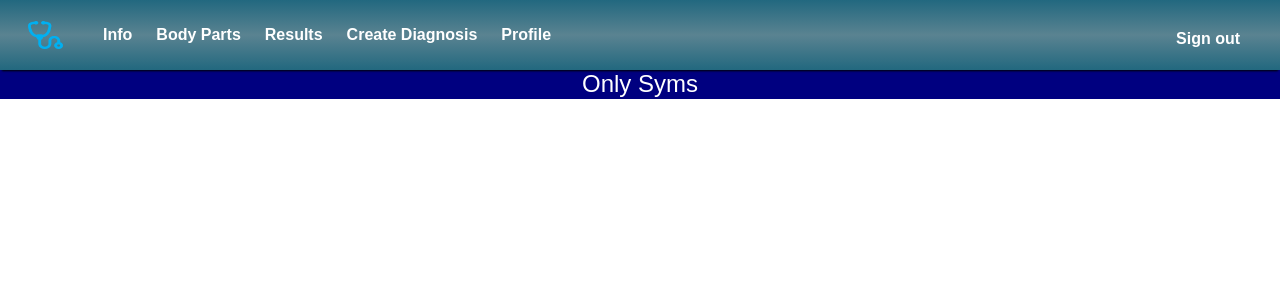
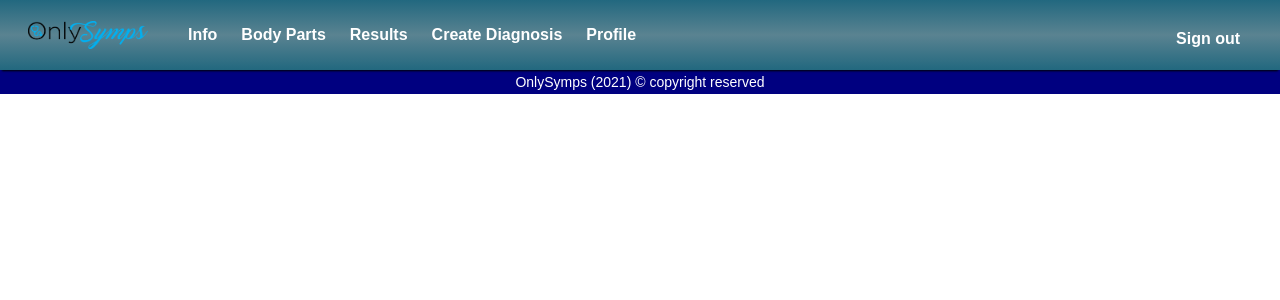
Before and after one commit to brc9087/medapp, a React (Create React App) app in the folder client/: page /profile in a window 1280 px wide. Shown: the top 300 px of the page. Built offline with nearby package versions, Linux system fonts and the light colour scheme; no server answers; the HTML template or start-up script is replaced by a standard one.

Commit message:
change in footer and navbar

```diff
--- a/client/src/components/Footer/index.js
+++ b/client/src/components/Footer/index.js
@@ -10,7 +10,7 @@ const styles = {
 const Footer = () => (
 	<footer style={styles.foot} className="page-footer">
 		<div className="container-fluid text-center">
-			<h4 style={styles.foot}>Only Syms</h4>
+		<small style={styles.foot}>OnlySymps (2021) &copy; copyright reserved</small>
 		</div>
 	</footer>
 );
--- a/client/src/components/Navbar/Nav.js
+++ b/client/src/components/Navbar/Nav.js
@@ -16,7 +16,7 @@ function Nav(props) {
     <nav className="navbar" style={styles.navbar} role="navigation" aria-label="main navigation">
       <div className="navbar-brand">
         <a className="navbar-item" href="/">
-          <img src="/logo/steth.png" width="35" height="30" />
+          <img src="/logo/logo.png" width="120" height="120" />
         </a>
 
       </div>
```
